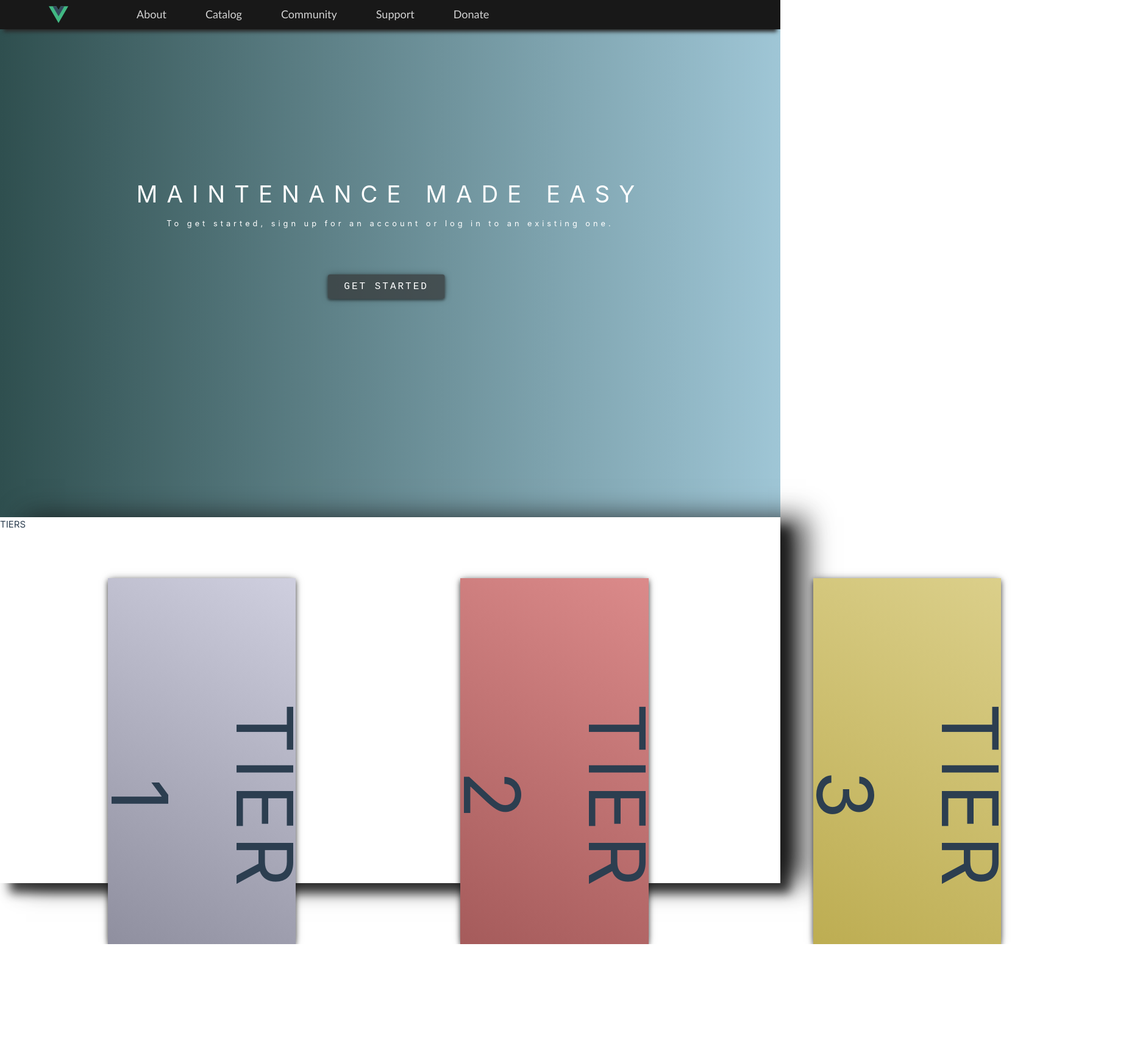
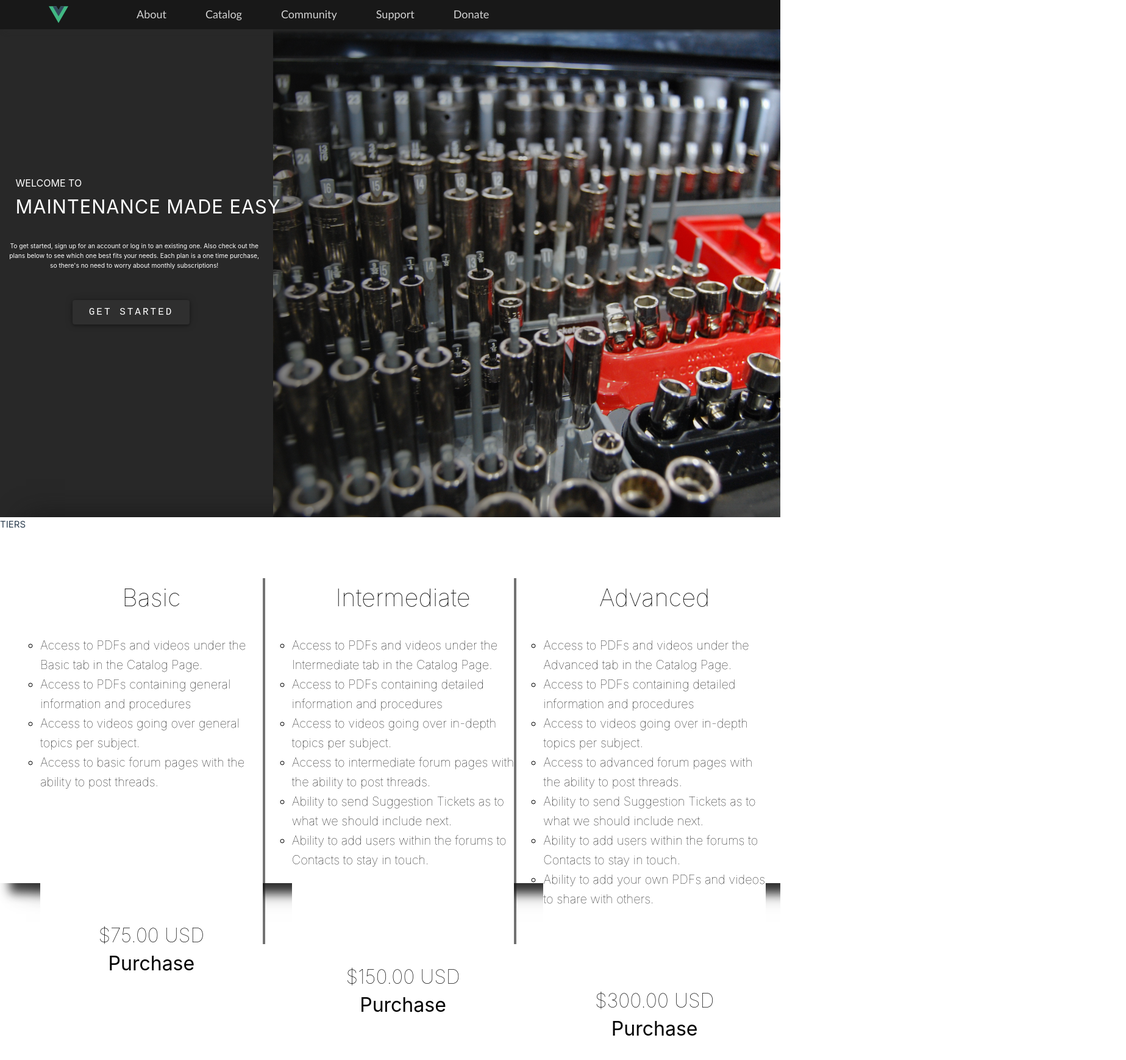
Before and after one commit to Flux1nfinity/mainVueProject, a Vue app: page / in a window 1280 px wide. Shown: the top 1738 px of the page at 61% size, 1847 px wide, since content can reach past the window. Before the commit the page ends 1548 px from the top, so only its background shows below. Built offline with nearby package versions, Linux system fonts and the light colour scheme.

Commit message:
new commit

```diff
--- a/index.html
+++ b/index.html
@@ -11,17 +11,60 @@
     <div id="app"></div>
     <script type="module" src="/src/main.ts"></script>
 
-    <div class="home-content">
-      <h2>MAINTENANCE MADE EASY</h2>
-      <p>To get started, sign up for an account or log in to an existing one.</p>
-      <button class="get-started" href="#">GET STARTED</button>
+    <div class="home-page">
+      <div class="home-content">
+        <h1>WELCOME TO</h1>
+        <h2>MAINTENANCE MADE EASY</h2>
+        <p>To get started, sign up for an account or log in to an existing one. Also check out the<br>plans below to see which one best fits your needs. Each plan is a one time purchase,<br>so there's no need to worry about monthly subscriptions!</p>
+        <button class="get-started" href="#">GET STARTED</button>
+      </div>
     </div>
 
     <div class="subscription-tiers">
       <h1>TIERS</h1>
-      <div class="tier-1"><h1>TIER 1</h1></div>
-      <div class="tier-2"><h1>TIER 2</h1></div>
-      <div class="tier-3"><h1>TIER 3</h1></div>
+      <div class="tier-1">
+        <h1>Basic</h1>
+        <ul>
+          <li>Access to PDFs and videos under the Basic tab in the Catalog Page.</li>
+          <li>Access to PDFs containing general information and procedures</li>
+          <li>Access to videos going over general topics per subject.</li>
+          <li>Access to basic forum pages with the ability to post threads.</li>
+        </ul>
+        <h2>$75.00 USD</h2>
+        <h3>Purchase</h3>
+      </div>
+      <div class="tier-2">
+        <h1>Intermediate</h1>
+        <ul>
+          <li>Access to PDFs and videos under the Intermediate tab in the Catalog Page.</li>
+          <li>Access to PDFs containing detailed information and procedures</li>
+          <li>Access to videos going over in-depth topics per subject.</li>
+          <li>Access to intermediate forum pages with the ability to post threads.</li>
+          <li>Ability to send Suggestion Tickets as to what we should include next.</li>
+          <li>Ability to add users within the forums to Contacts to stay in touch.</li>
+        </ul>
+        <h2>$150.00 USD</h2>
+        <h3>Purchase</h3>
+      </div>
+      <div class="tier-3">
+        <h1>Advanced</h1>
+        <ul>
+          <li>Access to PDFs and videos under the Advanced tab in the Catalog Page.</li>
+          <li>Access to PDFs containing detailed information and procedures</li>
+          <li>Access to videos going over in-depth topics per subject.</li>
+          <li>Access to advanced forum pages with the ability to post threads.</li>
+          <li>Ability to send Suggestion Tickets as to what we should include next.</li>
+          <li>Ability to add users within the forums to Contacts to stay in touch.</li>
+          <li>Ability to add your own PDFs and videos to share with others.</li>
+        </ul>
+        <h2>$300.00 USD</h2>
+        <h3>Purchase</h3>
+      </div>
     </div>
+
+    <div class="footer-section">
+
+    </div>
+
   </body>
 </html>
--- a/src/css/index.css
+++ b/src/css/index.css
@@ -41,28 +41,43 @@ table {
 	border-collapse: collapse;
 	border-spacing: 0;
 }
-
+.home-page {
+  width: 100vw;
+  height: 100vh;
+  background-image: url(images/toolbox-2645700.jpg);
+  background-position: 35vw;
+  background-size: contain;
+}
 .home-content {
     width: 100vw;
     height: 100vh;
-    background-image: linear-gradient(270deg, #9fc6d6, #2f4f4f);
+    background-image: linear-gradient(270deg,  rgba(20, 20, 20, 0) 0%, rgba(20, 20, 20, 0.5) 65%, #282828 65%,#282828 100%);
+}
+.home-content h1 {
+  padding-left: 2%;
+  transform: translateY(30vh);
+  letter-spacing: 0px;
+  text-align: left;
+  font-size: 1.25vw;
+  color: #ffffff;
 }
 .home-content h2 {
+    padding-left: 2%;
     transform: translateY(30vh);
-    letter-spacing: 15px;
-    text-align: center;
-    font-size: 3vw;
+    letter-spacing: 1px;
+    text-align: left;
+    font-size: 2.4vw;
     color: #ffffff;
 }
 .home-content p {
-    transform: translateY(31vh);
-    letter-spacing: 5px;
+    transform: translate( -32.8vw, 34vh);
+    letter-spacing: 0px;
     text-align: center;
-    font-size: 1vw;
+    font-size: 0.8vw;
     color: #ffffff;
 }
 .get-started {
-  transform: translate(42vw, 40vh);
+  transform: translate(9.3vw, 40vh);
   align-items: center;
   appearance: none;
   background-color: rgba(51, 51, 51, 0.699);
@@ -101,12 +116,12 @@ table {
 
 .get-started:hover {
   box-shadow: rgba(20, 20, 20, 0.9) 0 4px 8px, rgba(20, 20, 20, 0.2) 0 0px 9px -3px, rgba(0, 0, 0, 0.2) 0 -3px 0 inset;
-  transform: translate(42vw, 39.9vh);
+  transform: translate(9.3vw, 39.9vh);
 }
 
 .get-started:active {
   box-shadow:rgba(20, 20, 20, 0.5) 0 3px 7px inset;
-  transform: translate(42vw, 40vh);
+  transform: translate(9.3vw, 40vh);
 }
 
 .subscription-tiers {
@@ -117,50 +132,131 @@ table {
   box-shadow: rgba(20, 20, 20, 0.8) 16px 16px 16px,rgba(20, 20, 20, 0.8) 42px 0px 42px 0px, rgba(201, 201, 201, 0.5) 0px 0px 0px inset;
 }
 .tier-1{
-  margin: 0px 135px;
+  margin: 0px 24px;
   transform: translateY(100px);
-  width: 400px;
+  width: 30%;
   height: 600px;
-  background: linear-gradient(210deg, #cfcfdf,#8f8f9f);
-  box-shadow: rgba(20, 20, 20, 0.596) 0 4px 8px,rgba(20, 20, 20, 0.596) 0 0px 13px -3px, rgba(201, 201, 201, 0.5) 0px 0px 0px inset;
+  background-color: #ffffff;
+  box-shadow: rgba(20, 20, 20, 0.596) 0 0px 0px,rgba(20, 20, 20, 0.596) 4px 0px 0px 0px, rgba(201, 201, 201, 0.5) 0px 0px 0px inset;
 }
 .tier-1 h1{
-  padding: 50% 0px;
+  padding: 0px 0px;
   text-align: center;
-  letter-spacing: 8px;
-  transform: rotateZ(90deg);
-  font-size: 128px;
+  font-size: 40px;
+  font-weight: lighter;
+  color: black;
+  cursor: default;
+}
+.tier-1 h2{
+  padding: 180px 0px;
+  text-align: center;
+  font-size: 32px;
+  font-weight: lighter;
+  color: black;
+  cursor: default;
+}
+.tier-1 h3{
+  padding: 0px 0px;
+  transform: translateY(-185px);
+  text-align: center;
+  font-size: 32px;
+  color: black;
+  cursor: pointer;
+}
+.tier-1 ul{
+  padding: 30px 0px;
+  list-style: circle;
+  cursor: default;
+}
+.tier-1 li{
+  font-size: 20px;
+  font-weight: lighter;
+  color: black;
   cursor: default;
 }
 .tier-2{
-  margin: 0px 135px;
+  margin: 0px 24px;
   transform: translateY(100px);
-  width: 400px;
+  width: 30%;
   height: 600px;
-  background: linear-gradient(210deg, #db8a8a,#a55b5b);
-  box-shadow: rgba(20, 20, 20, 0.596) 0 4px 8px,rgba(20, 20, 20, 0.596) 0 0px 13px -3px, rgba(201, 201, 201, 0.5) 0px 0px 0px inset;
+  background-color: #ffffff;
+  box-shadow: rgba(20, 20, 20, 0.596) 0 0px 0px,rgba(20, 20, 20, 0.596) 4px 0px 0px 0px, rgba(201, 201, 201, 0.5) 0px 0px 0px inset;
 }
 .tier-2 h1{
-  padding: 50% 0px;
+  padding: 0px 0px;
   text-align: center;
-  letter-spacing: 8px;
-  transform: rotateZ(90deg);
-  font-size: 128px;
+  font-size: 40px;
+  font-weight: lighter;
+  color: black;
+  cursor: default;
+}
+.tier-2 h2{
+  padding: 120px 0px;
+  text-align: center;
+  font-size: 32px;
+  font-weight: lighter;
+  color: black;
+  cursor: default;
+}
+.tier-2 h3{
+  padding: 0px 0px;
+  transform: translateY(-125px);
+  text-align: center;
+  font-size: 32px;
+  color: black;
+  cursor: pointer;
+}
+.tier-2 ul{
+  padding: 30px 0px;
+  list-style: circle;
+  cursor: default;
+}
+.tier-2 li{
+  font-size: 20px;
+  font-weight: lighter;
+  color: black;
   cursor: default;
 }
 .tier-3{
-  margin: 0px 135px;
+  margin: 0px 24px;
   transform: translateY(100px);
-  width: 400px;
+  width: 30%;
   height: 600px;
-  background: linear-gradient(210deg, #dbcf8a,#bdad52);
-  box-shadow: rgba(20, 20, 20, 0.596) 0 4px 8px,rgba(20, 20, 20, 0.596) 0 0px 13px -3px, rgba(201, 201, 201, 0.5) 0px 0px 0px inset;
+  background-color: #ffffff;
+  box-shadow: rgba(20, 20, 20, 0.596) 0 0px 0px,rgba(20, 20, 20, 0.596) 0 0px 0px 0px, rgba(201, 201, 201, 0.5) 0px 0px 0px inset;
 }
 .tier-3 h1{
-  padding: 50% 0px;
+  padding: 0px 0px;
   text-align: center;
-  letter-spacing: 8px;
-  transform: rotateZ(90deg);
-  font-size: 128px;
+  font-size: 40px;
+  font-weight: lighter;
+  color: black;
   cursor: default;
 }
+.tier-3 h2{
+  padding: 95px 0px;
+  text-align: center;
+  font-size: 32px;
+  font-weight: lighter;
+  color: black;
+  cursor: default;
+}
+.tier-3 h3{
+  padding: 0px 0px;
+  transform: translateY(-100px);
+  text-align: center;
+  font-size: 32px;
+  color: black;
+  cursor: pointer;
+}
+.tier-3 ul{
+  padding: 30px 0px;
+  list-style: circle;
+  cursor: default;
+}
+.tier-3 li{
+  font-size: 20px;
+  font-weight: lighter;
+  color: black;
+  cursor: default;
+}
```
Also changed, not shown: src/css/images/toolbox-2645700.jpg (added).
